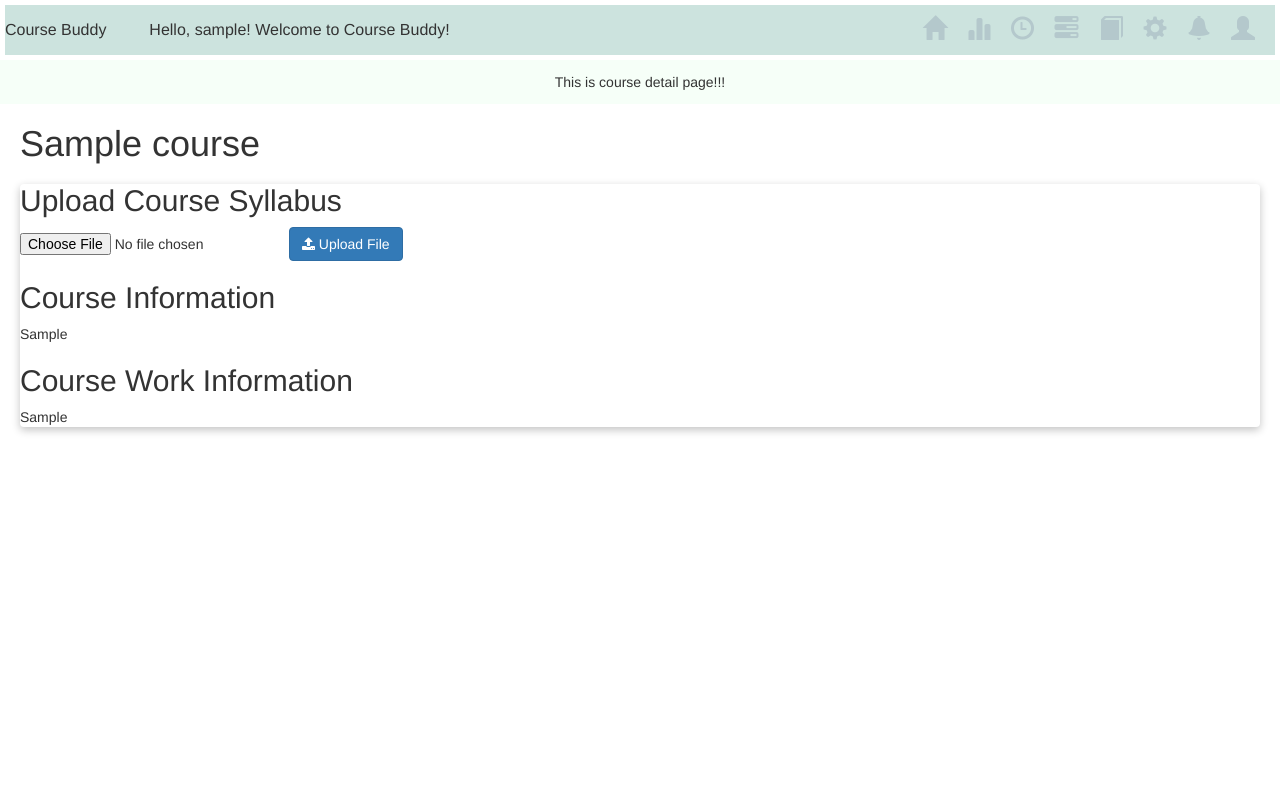
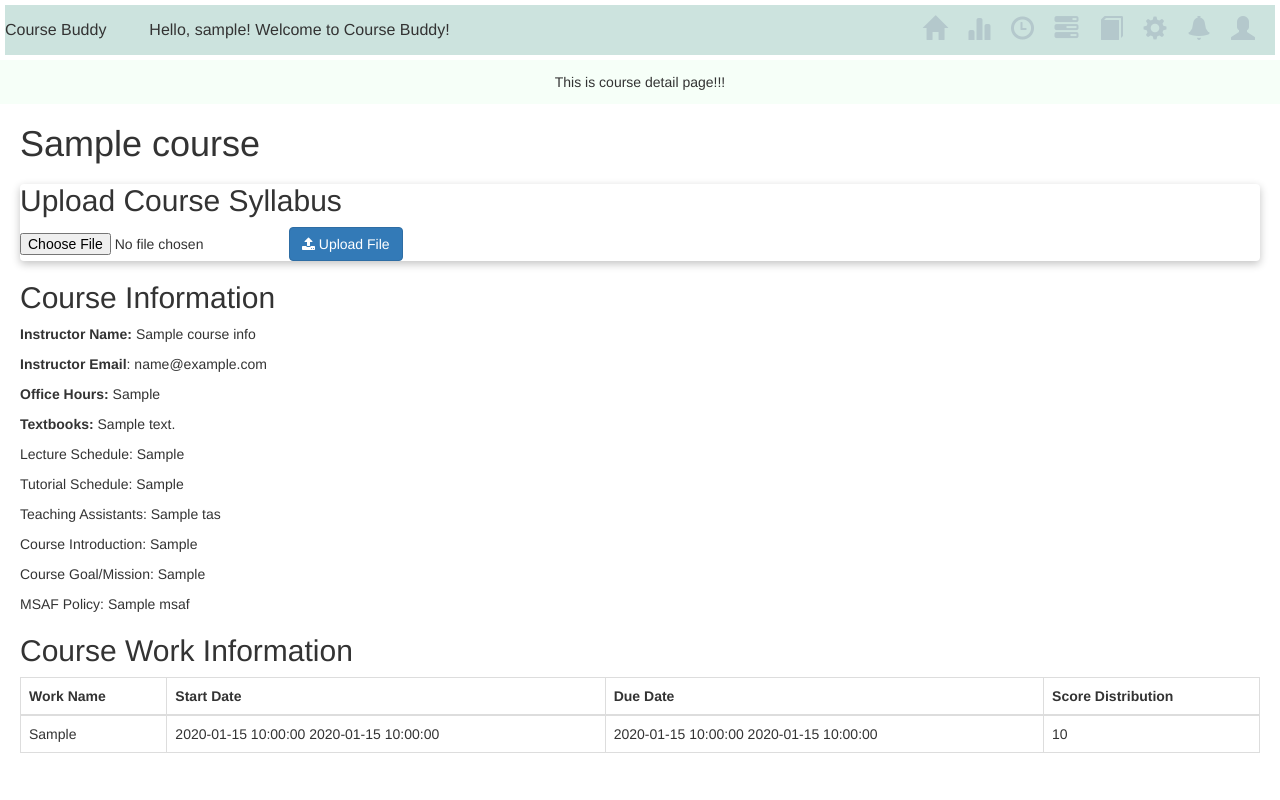
Before and after one commit to katrina799/4G06CapstoneProjectT5, a Flask app: template src/templates/course_detail_page.html in a window 1280 px wide. Run offline with Flask 3, Linux system fonts and the light colour scheme; the template is opened without the code that fills it: most values are stand-ins (such as "Sample title", 1, 10 or a date in 2020); some libraries are stand-ins or nearby versions.

Commit message:
the course detail page layout has been improved, the course info has been added

```diff
--- a/src/app.py
+++ b/src/app.py
@@ -36,6 +36,10 @@ except ImportError:
         write_course_work_to_csv,
     )
 
+try:
+    from config import MOCK_COURSE_INFO_CSV, COURSE_WORK_EXTRACTED_INFO
+except ImportError:
+    from .config import MOCK_COURSE_INFO_CSV, COURSE_WORK_EXTRACTED_INFO
 
 app = Flask(__name__)
 
@@ -285,7 +289,6 @@ def course_page():
     )
 
 
-# Router to course detail page
 @app.route("/course_detail_page/<course_id>")
 def course_detail(course_id):
     message = request.args.get("message", "")
@@ -293,27 +296,29 @@ def course_detail(course_id):
         course_id, s3, bucket_name
     )
 
-    if syllabus_exists:
-        pdf_text = extract_text_from_pdf(pdf_name, bucket_name, s3)
-        course_work_details = extract_course_work_details(pdf_text)
-        course_info = analyze_course_content(pdf_text)
-        course_work_info = process_course_work_with_openai(course_work_details)
-    else:
-        course_info = "Syllabus not found."
-        course_work_info = ""
+    # 从 MOCK_COURSE_INFO_CSV 中获取课程信息
+    course_info_df = pd.read_csv(MOCK_COURSE_INFO_CSV)
+    course_info_row = course_info_df[course_info_df["course"] == course_id]
+
+    # 从 COURSE_WORK_EXTRACTED_INFO 中获取课程作业信息
+    course_works_df = pd.read_csv(COURSE_WORK_EXTRACTED_INFO)
+    course_works = course_works_df[course_works_df["course"] == course_id]
 
     return render_template(
         "course_detail_page.html",
         course_id=course_id,
         course=course_id,
-        course_work_info=course_work_info,
+        course_info=course_info_row.to_dict(orient="records")[0]
+        if not course_info_row.empty
+        else None,
+        course_works=course_works.to_dict(orient="records")
+        if not course_works.empty
+        else [],
+        message=message,
         username=username,
-        course_info=course_info,
-        message=message,
     )
 
 
-# Upload the a pdf syllabus file to S3 and extract the course info in the file
 @app.route("/upload/<course_id>", methods=["POST"])
 def upload_file(course_id):
     if (
@@ -356,12 +361,23 @@ def upload_file(course_id):
         course_work_list = convert_to_list_of_dicts(course_work_info)
         write_course_work_to_csv(course_work_list, course_id)
 
+        # 新增部分：获取课程信息和课程作业信息
+        course_info_df = pd.read_csv(MOCK_COURSE_INFO_CSV)
+        course_info_row = course_info_df[course_info_df["course"] == course_id]
+
+        course_works_df = pd.read_csv(COURSE_WORK_EXTRACTED_INFO)
+        course_works = course_works_df[course_works_df["course"] == course_id]
+
         return redirect(
             url_for(
                 "course_detail",
                 course_id=course_id,
-                course_info=course_info,
-                course_work_info=course_work_info,
+                course_info=course_info_row.to_dict(orient="records")[0]
+                if not course_info_row.empty
+                else None,
+                course_works=course_works.to_dict(orient="records")
+                if not course_works.empty
+                else [],
                 message="File uploaded successfully!",
                 username=username,
             )
--- a/src/helper.py
+++ b/src/helper.py
@@ -254,9 +254,11 @@ def process_text_with_openai(text):
     prompt = f"""
     human read the pdf_text and extract the following information from the
     course syllabus and strictly follow the format below
-    (If you do not found, just put a "N/A" in the
-    corresponding area of the return template.
-    Strictly careful about that all info message should have "#" at the end to inform the ending):
+    (MOST IMPORTATNT: Strictly careful about that
+    all info message MUST have "#" at the end to inform the ending!
+    If you do not found, just put a "N/A"
+    at the corresponding area of the return template):
+
     1. Instructor Name:
     2. Instructor Email:
     3. Instructor Office Hour:
@@ -264,7 +266,8 @@ def process_text_with_openai(text):
     5. Lecture Schedule List with Location:
     6. Tutorials Schedule List with Location:
     7. Course Teaching Assistants (TAs) Name and Email List:
-    (template: Jane Qin -- qinj15@mcmaster.ca; Qianni Wang -- qian12@mcmaster.ca#)
+    (template: Jane Qin -- qinj15@mcmaster.ca; Qianni Wang --
+    qian12@mcmaster.ca#)
     8. Course Introduction:
     9. Course Goal/Mission:
     10. MSAF Policy:
--- a/src/templates/course_detail_page.html
+++ b/src/templates/course_detail_page.html
@@ -1,15 +1,13 @@
 <!DOCTYPE html>
 <html lang="en">
-
 <head>
     <meta charset="UTF-8">
     <meta name="viewport" content="width=device-width, initial-scale=1.0">
     <link rel="stylesheet" type="text/css" href="{{ url_for('static', filename='style.css') }}" />
     <link rel="stylesheet" href="http://maxcdn.bootstrapcdn.com/bootstrap/3.3.7/css/bootstrap.min.css">
     <link rel="stylesheet" href="https://cdnjs.cloudflare.com/ajax/libs/font-awesome/4.7.0/css/font-awesome.min.css">
-    <title>Course Details - {{ course}}</title>
+    <title>Course Details - {{ course }}</title>
 </head>
-
 <body>
     {% include 'header.html' %}
     <div class="banner-container" style="background-color: #f6fff8;">
@@ -18,14 +16,12 @@
         </div>
     </div>
     <div class="course-detail-container" style="margin: 20px;">
-        <h1>{{ course}}</h1>
-        <!-- <input type="hidden" name="course" value="{{ course}}"> -->
+        <h1>{{ course }}</h1>
 
+        <!-- File Upload Section -->
         <div class="panel-file" style="margin-top: 20px;">
             <h2>Upload Course Syllabus</h2>
-
-            <form method="POST" action="{{ url_for('upload_file', course_id=course) }}" enctype="multipart/form-data"
-                class="form-inline">
+            <form method="POST" action="{{ url_for('upload_file', course_id=course) }}" enctype="multipart/form-data" class="form-inline">
                 <div class="form-group mb-2">
                     <input type="file" name="file" class="form-control-file">
                 </div>
@@ -33,88 +29,63 @@
                     <i class="fa fa-upload" aria-hidden="true"></i> Upload File
                 </button>
             </form>
-
             {% if message %}
             <div class="alert alert-info">
                 {{ message }}
             </div>
             {% endif %}
+        </div>
 
-            <!-- Course Schedule -->
-
-
-            <!-- Instructor Name -->
-            <!-- <div>
-
-                <h2>Instructor</h2>
-
-                {% if instructor_name %}
-                    <p style="text-indent: 40px;"> {{ instructor_name }}</p>
-
-                {% else %}
-                <p style="text-indent: 40px;"> cannot find instructor name</p>
-
-                {% endif %}
-            </div> -->
-
-            <!-- Instructor Email -->
-
-            <!-- <div>
-
-                <h2>Instructor and TA Emails</h2>
-
-                {% if email_list %}
-                <ul>
-                    {% for email in email_list %}
-                    <li>{{ email }}</li>
-                    {% endfor %}
-                </ul>
-                {% else %}
-                <p style="text-indent: 40px;">no email has been found</p>
-
-                {% endif %}
-            </div> -->
-
-            <!-- Instructor Office Hour -->
-
-
-            <!-- Course Introduction -->
-
-
-
+        <!-- Course Information -->
         <div>
             <h2>Course Information</h2>
             {% if course_info %}
-                    {{ course_info|safe }}
+                <!-- Display each field of course_info -->
+                <p><strong>Instructor Name:</strong> {{ course_info.instructor_name }}</p>
+                <p><strong>Instructor Email</strong>: {{ course_info.instructor_email }}</p>
+                <!-- 其他字段 -->
+                <p><strong>Office Hours:</strong> {{ course_info.instructor_office_hour_list }}</p>
+                <p><strong>Textbooks:</strong> {{ course_info.textbooks }}</p>
+                <p>Lecture Schedule: {{ course_info.lecture_schedule }}</p>
+                <p>Tutorial Schedule: {{ course_info.tutorial_schedule }}</p>
+                <p>Teaching Assistants: {{ course_info.TAs }}</p>
+                <p>Course Introduction: {{ course_info.course_introduction }}</p>
+                <p>Course Goal/Mission: {{ course_info.goal_mission }}</p>
+                <p>MSAF Policy: {{ course_info.MSAF }}</p>
             {% else %}
                 <p>Course information not available or could not be extracted.</p>
             {% endif %}
         </div>
 
+        <!-- Course Work Information -->
         <div>
             <h2>Course Work Information</h2>
-                {% if course_work_info %}
-                    {{ course_work_info|safe }}
+            {% if course_works %}
+                <table class="table table-bordered">
+                    <thead>
+                        <tr>
+                            <th>Work Name</th>
+                            <th>Start Date</th>
+                            <th>Due Date</th>
+                            <th>Score Distribution</th>
+                        </tr>
+                    </thead>
+                    <tbody>
+                        {% for work in course_works %}
+                            <tr>
+                                <td>{{ work.course_work }}</td>
+                                <td>{{ work.start_date }} {{ work.start_time }}</td>
+                                <td>{{ work.due_date }} {{ work.due_time }}</td>
+                                <td>{{ work.score_distribution }}</td>
+                            </tr>
+                        {% endfor %}
+                    </tbody>
+                </table>
             {% else %}
-                    <p>Course information not available or could not be extracted.</p>
+                <p>Course work information not available.</p>
             {% endif %}
         </div>
 
-            <!-- Course Goal -->
-
-
-
-            <!-- Course Score Distribution -->
-
-
-
-            <!-- MSAP Policy -->
-
-
-
-
-        </div>
     </div>
 </body>
-
 </html>
```
Lines whose indentation alone changed are shown as unchanged.
